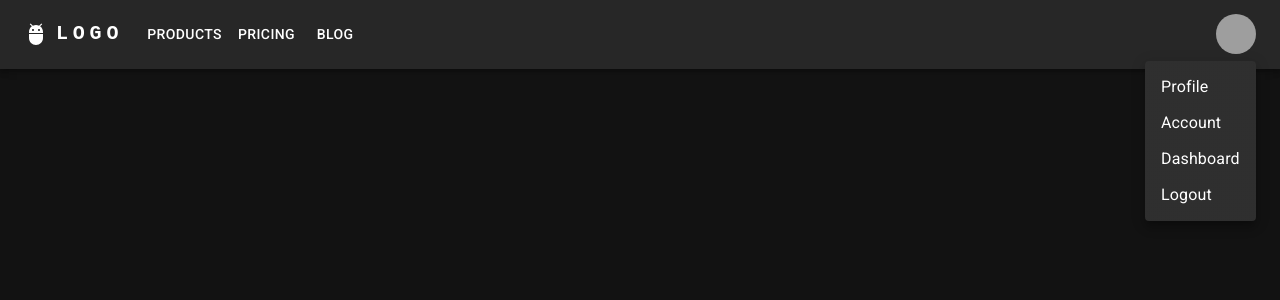
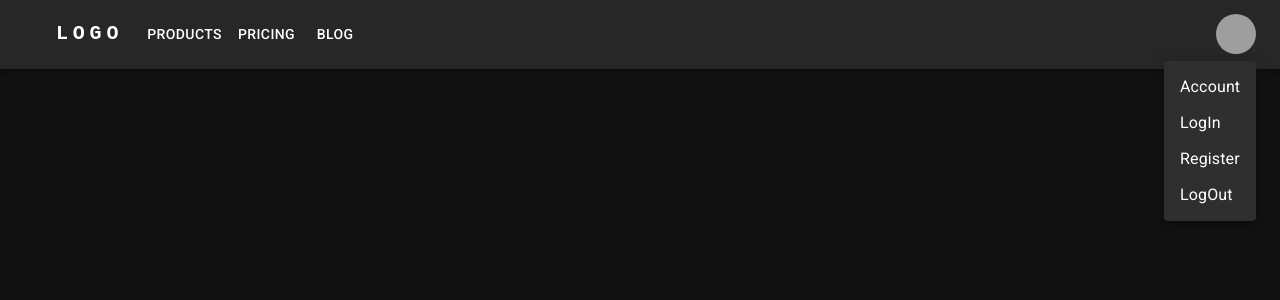
Before and after one commit to Alex552-stack/Gym, a React app in the folder client/: page /not-found in a window 1280 px wide. Both pictures are taken after a click on the button "Open settings". Shown: the top 300 px of the page. Built offline with nearby package versions, Linux system fonts and the light colour scheme; grey boxes are pictures that could not be loaded; the HTML template or start-up script is replaced by a standard one.

Commit message:
Setting up the navigation in Navbar

```diff
--- a/client/src/app/layout/Navbar.tsx
+++ b/client/src/app/layout/Navbar.tsx
@@ -1,24 +1,43 @@
-import * as React from 'react';
-import AppBar from '@mui/material/AppBar';
-import Box from '@mui/material/Box';
-import Toolbar from '@mui/material/Toolbar';
-import IconButton from '@mui/material/IconButton';
-import Typography from '@mui/material/Typography';
-import Menu from '@mui/material/Menu';
-import MenuIcon from '@mui/icons-material/Menu';
-import Container from '@mui/material/Container';
-import Avatar from '@mui/material/Avatar';
-import Button from '@mui/material/Button';
-import Tooltip from '@mui/material/Tooltip';
-import MenuItem from '@mui/material/MenuItem';
-import AdbIcon from '@mui/icons-material/Adb';
+import * as React from "react";
+import AppBar from "@mui/material/AppBar";
+import Box from "@mui/material/Box";
+import Toolbar from "@mui/material/Toolbar";
+import IconButton from "@mui/material/IconButton";
+import Typography from "@mui/material/Typography";
+import Menu from "@mui/material/Menu";
+import MenuIcon from "@mui/icons-material/Menu";
+import Container from "@mui/material/Container";
+import Avatar from "@mui/material/Avatar";
+import Button from "@mui/material/Button";
+import Tooltip from "@mui/material/Tooltip";
+import MenuItem from "@mui/material/MenuItem";
+import AdbIcon from "@mui/icons-material/Adb";
+import { NavLink, useNavigate } from "react-router-dom";
 
-const pages = ['Products', 'Pricing', 'Blog'];
-const settings = ['Profile', 'Account', 'Dashboard', 'Logout'];
+const pages = ["Products", "Pricing", "Blog"];
+const settings = ["Profile", "Account", "Dashboard", "Logout"];
+
+const leftLinks = [
+  { title: "Products", path: "/products" },
+  { title: "Pricing", path: "/pricing" },
+  { title: "Blog", path: "/blog" },
+];
+
+const rightLinks = [
+  { title: "Account", path: "/account" },
+  { title: "LogIn", path: "/login" },
+  { title: "Register", path: "/register" },
+  { title: "LogOut", path: "/logout" },
+];
 
 export default function ResponsiveAppBar() {
-  const [anchorElNav, setAnchorElNav] = React.useState<null | HTMLElement>(null);
-  const [anchorElUser, setAnchorElUser] = React.useState<null | HTMLElement>(null);
+  const [anchorElNav, setAnchorElNav] = React.useState<null | HTMLElement>(
+    null
+  );
+  const [anchorElUser, setAnchorElUser] = React.useState<null | HTMLElement>(
+    null
+  );
+  const navigate = useNavigate();
 
   const handleOpenNavMenu = (event: React.MouseEvent<HTMLElement>) => {
     setAnchorElNav(event.currentTarget);
@@ -27,8 +46,9 @@ export default function ResponsiveAppBar() {
     setAnchorElUser(event.currentTarget);
   };
 
-  const handleCloseNavMenu = () => {
+  const handleCloseNavMenu = (path : string) => {
     setAnchorElNav(null);
+    navigate(path);
   };
 
   const handleCloseUserMenu = () => {
@@ -36,29 +56,32 @@ export default function ResponsiveAppBar() {
   };
 
   return (
-    <AppBar position="static" style={{width : '100vp'}}>
+    <AppBar position="static" style={{ width: "100vp" }}>
       <Container maxWidth="xl">
         <Toolbar disableGutters>
-          <AdbIcon sx={{ display: { xs: 'none', md: 'flex' }, mr: 1 }} />
+          <AdbIcon sx={{ display: { xs: "none", md: "flex" }, mr: 1 }}
+            component={NavLink}
+            to={'/'}
+          />
           <Typography
             variant="h6"
             noWrap
-            component="a"
-            href="#app-bar-with-responsive-menu"
+            component={NavLink}
+            to={'/'}
             sx={{
               mr: 2,
-              display: { xs: 'none', md: 'flex' },
-              fontFamily: 'monospace',
+              display: { xs: "none", md: "flex" },
+              fontFamily: "monospace",
               fontWeight: 700,
-              letterSpacing: '.3rem',
-              color: 'inherit',
-              textDecoration: 'none',
+              letterSpacing: ".3rem",
+              color: "inherit",
+              textDecoration: "none",
             }}
           >
             LOGO
           </Typography>
 
-          <Box sx={{ flexGrow: 1, display: { xs: 'flex', md: 'none' } }}>
+          <Box sx={{ flexGrow: 1, display: { xs: "flex", md: "none" } }}>
             <IconButton
               size="large"
               aria-label="account of current user"
@@ -73,54 +96,59 @@ export default function ResponsiveAppBar() {
               id="menu-appbar"
               anchorEl={anchorElNav}
               anchorOrigin={{
-                vertical: 'bottom',
-                horizontal: 'left',
+                vertical: "bottom",
+                horizontal: "left",
               }}
               keepMounted
               transformOrigin={{
-                vertical: 'top',
-                horizontal: 'left',
+                vertical: "top",
+                horizontal: "left",
               }}
               open={Boolean(anchorElNav)}
               onClose={handleCloseNavMenu}
               sx={{
-                display: { xs: 'block', md: 'none' },
+                display: { xs: "block", md: "none" },
               }}
             >
-              {pages.map((page) => (
-                <MenuItem key={page} onClick={handleCloseNavMenu}>
-                  <Typography textAlign="center">{page}</Typography>
+              {leftLinks.map((page) => (
+                <MenuItem key={page.title} onClick={() => handleCloseNavMenu(page.path)}>
+                  <Typography
+                    textAlign="center"
+                    style={{ textDecoration: 'none', color: 'inherit'}}
+                  >{page.title}</Typography>
                 </MenuItem>
               ))}
             </Menu>
           </Box>
-          <AdbIcon sx={{ display: { xs: 'flex', md: 'none' }, mr: 1 }} />
+          <AdbIcon sx={{ display: { xs: "flex", md: "none" }, mr: 1 }}
+                  component={NavLink}
+                  to={'/'}/>
           <Typography
             variant="h5"
             noWrap
-            component="a"
-            href="#app-bar-with-responsive-menu"
+            component={NavLink}
+            to={'/'}
             sx={{
               mr: 2,
-              display: { xs: 'flex', md: 'none' },
+              display: { xs: "flex", md: "none" },
               flexGrow: 1,
-              fontFamily: 'monospace',
+              fontFamily: "monospace",
               fontWeight: 700,
-              letterSpacing: '.3rem',
-              color: 'inherit',
-              textDecoration: 'none',
+              letterSpacing: ".3rem",
+              color: "inherit",
+              textDecoration: "none",
             }}
           >
             LOGO
           </Typography>
-          <Box sx={{ flexGrow: 1, display: { xs: 'none', md: 'flex' } }}>
-            {pages.map((page) => (
+          <Box sx={{ flexGrow: 1, display: { xs: "none", md: "flex" } }}>
+            {leftLinks.map((page) => (
               <Button
-                key={page}
-                onClick={handleCloseNavMenu}
-                sx={{ my: 2, color: 'white', display: 'block' }}
+                key={page.title}
+                onClick={() => handleCloseNavMenu(page.path)}
+                sx={{ my: 2, color: "white", display: "block" }}
               >
-                {page}
+                {page.title}
               </Button>
             ))}
           </Box>
@@ -132,24 +160,33 @@ export default function ResponsiveAppBar() {
               </IconButton>
             </Tooltip>
             <Menu
-              sx={{ mt: '45px' }}
+              sx={{ mt: "45px" }}
               id="menu-appbar"
               anchorEl={anchorElUser}
               anchorOrigin={{
-                vertical: 'top',
-                horizontal: 'right',
+                vertical: "top",
+                horizontal: "right",
               }}
               keepMounted
               transformOrigin={{
-                vertical: 'top',
-                horizontal: 'right',
+                vertical: "top",
+                horizontal: "right",
               }}
               open={Boolean(anchorElUser)}
               onClose={handleCloseUserMenu}
             >
-              {settings.map((setting) => (
-                <MenuItem key={setting} onClick={handleCloseUserMenu}>
-                  <Typography textAlign="center">{setting}</Typography>
+              {rightLinks.map((setting) => (
+                <MenuItem
+                  key={setting.title}
+                  onClick={handleCloseUserMenu}
+                  >
+                  <Typography
+                    textAlign="center"
+                    style={{color: "inherit",
+                    textDecoration: "none"}}
+                    component={NavLink}
+                    to={setting.path}
+                    >{setting.title}</Typography>
                 </MenuItem>
               ))}
             </Menu>
```
